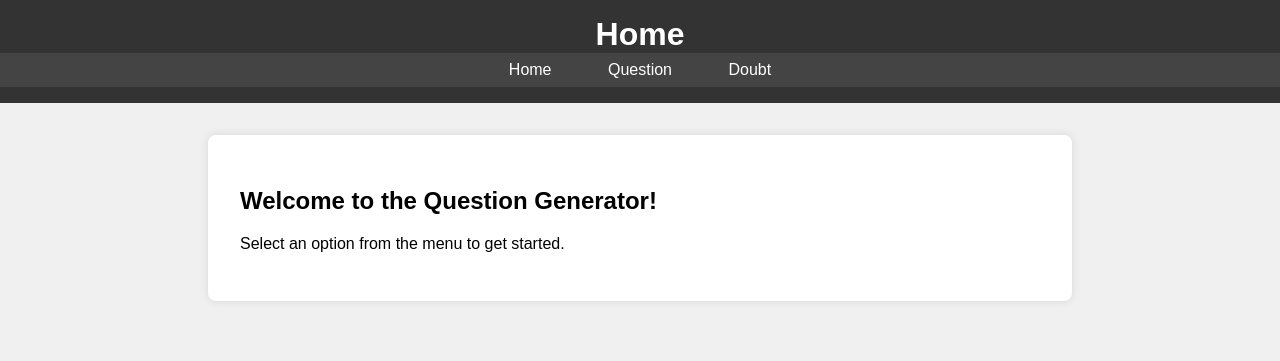
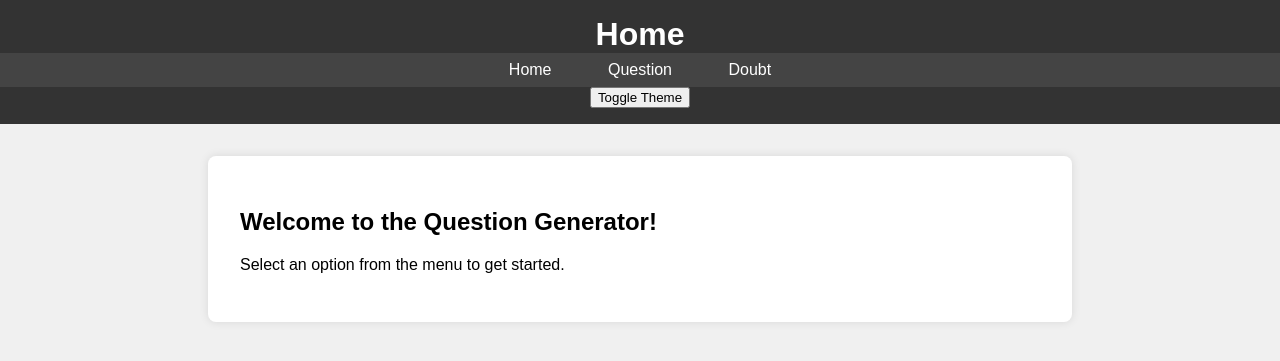
Before and after one commit to HARISARAN123/TEACH, a Flask app: page / in a window 1280 px wide. Shown: the top 361 px of the page. Run offline with Flask 3, Linux system fonts and the light colour scheme.

Commit message:
Update index.html

```diff
--- a/templates/index.html
+++ b/templates/index.html
@@ -16,10 +16,12 @@
                 <li><a href="{{ url_for('doubt') }}">Doubt</a></li>
             </ul>
         </nav>
+        <button id="theme-toggle">Toggle Theme</button>
     </header>
     <main class="container">
         <h2>Welcome to the Question Generator!</h2>
         <p>Select an option from the menu to get started.</p>
     </main>
+    <script src="{{ url_for('static', filename='scripts.js') }}"></script>
 </body>
 </html>
```
